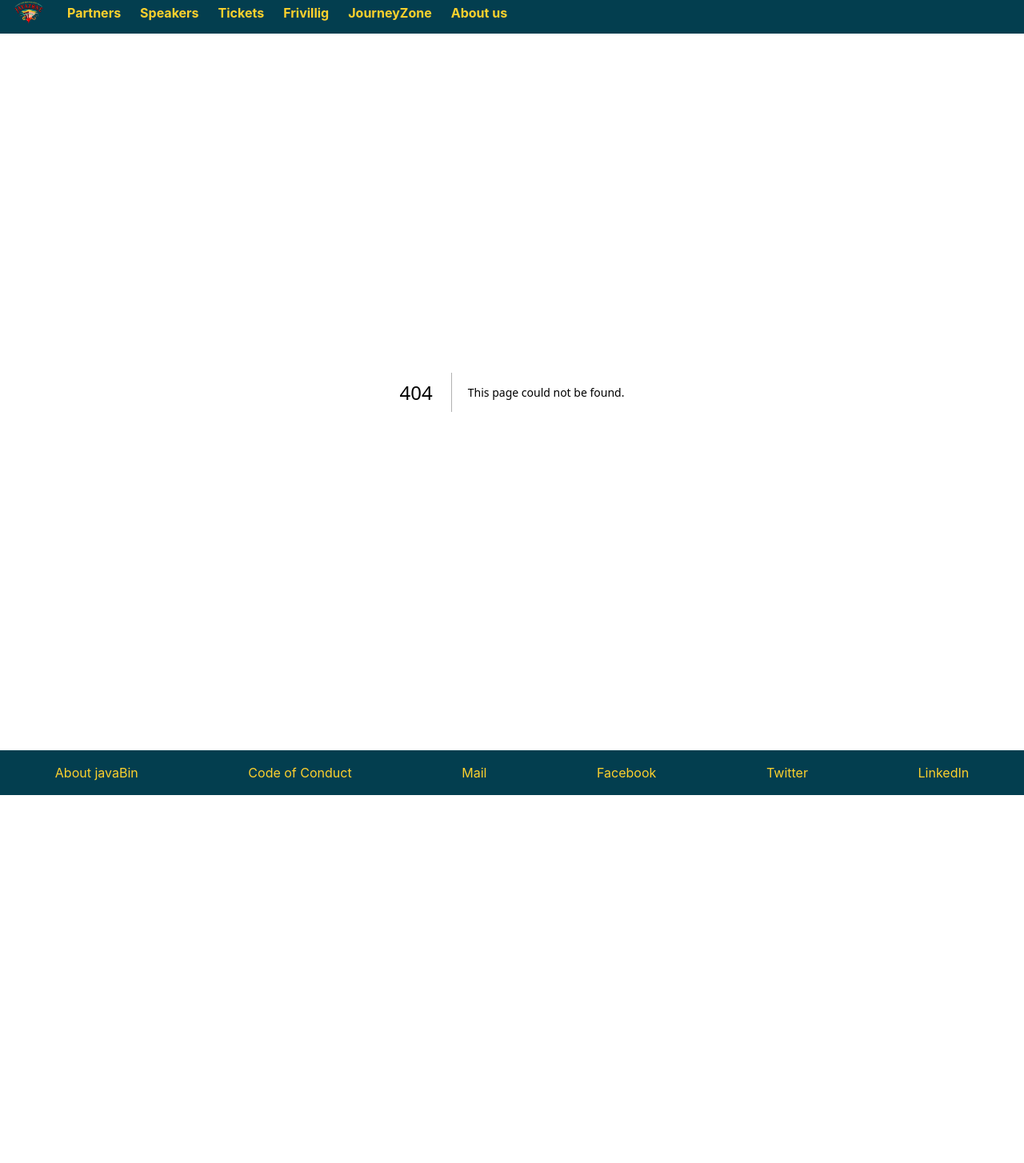
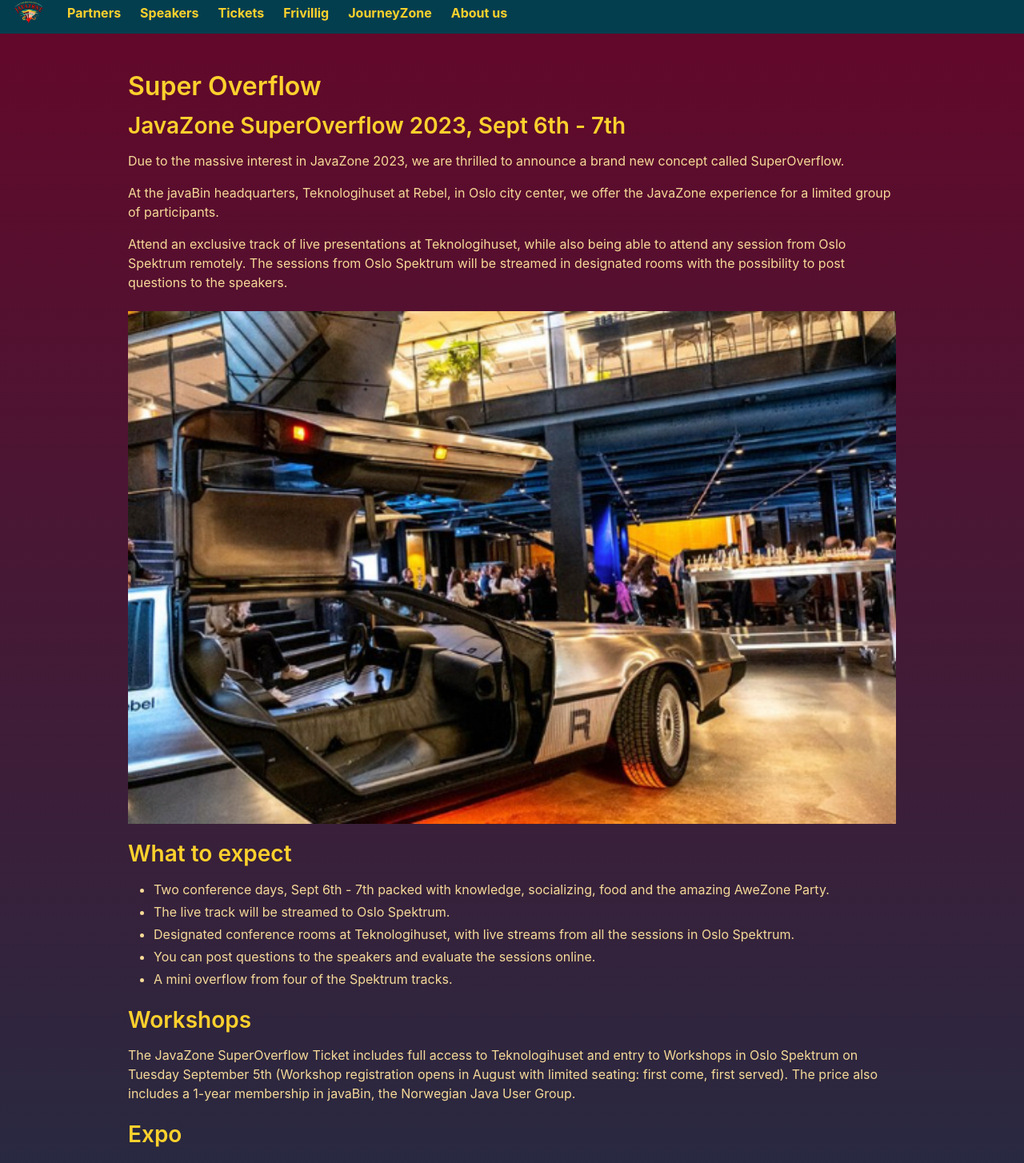
Before and after one commit to javaBin/2023.javazone.no, a Next.js app: page /superoverflow in a window 1280 px wide. Before the commit this address had no page. Shown: the part 10-1464 px from the top of the page at 80% size. Before the commit the page ends 1004 px from the top, so only its background shows below. Built offline with nearby package versions, Linux system fonts and the light colour scheme.

Commit message:
Superoverflow page

```diff
--- /dev/null
+++ b/app/superoverflow/page.module.css
@@ -0,0 +1,3 @@
+.superoverflow_image {
+  padding-bottom: 1rem;
+}
--- /dev/null
+++ b/app/superoverflow/page.tsx
@@ -0,0 +1,81 @@
+import Image from 'next/image'
+import Link from "next/link";
+import * as React from "react";
+import styles from "./page.module.css";
+
+export default function SuperOverflowPage() {
+  return (
+    <section className="content is-normal">
+      <h1>Super Overflow</h1>
+
+      <section className="content is-normal">
+        <h2>JavaZone SuperOverflow 2023, Sept 6th - 7th</h2>
+        <p>Due to the massive interest in JavaZone 2023, we are thrilled to announce a brand new concept called SuperOverflow.</p>
+        <p>At the javaBin headquarters, Teknologihuset at Rebel, in Oslo city center, we offer the JavaZone experience for a limited group of participants.</p>
+        <p>Attend an exclusive track of live presentations at Teknologihuset, while also being able to attend any session from Oslo Spektrum remotely. The sessions from Oslo Spektrum will be streamed in designated rooms with the possibility to post questions to the speakers.</p>
+      </section>
+
+      <Image
+        className={styles.superoverflow_image}
+        src="/images/rebel1.jpg"
+        alt="Rebel interior"
+        width={1000}
+        height={200}
+      />
+
+      <section className="content is-normal">
+        <h2>What to expect</h2>
+        <ul>
+          <li>Two conference days, Sept 6th - 7th packed with knowledge, socializing, food and the amazing AweZone Party.</li>
+          <li>The live track will be streamed to Oslo Spektrum.</li>
+          <li>Designated conference rooms at Teknologihuset, with live streams from all the sessions in Oslo Spektrum.</li>
+          <li>You can post questions to the speakers and evaluate the sessions online.</li>
+          <li>A mini overflow from four of the Spektrum tracks.</li>
+        </ul>
+
+      </section>
+
+      <section className="content is-normal">
+        <h2>Workshops</h2>
+        <p>The JavaZone SuperOverflow Ticket includes full access to Teknologihuset and entry to Workshops in Oslo Spektrum on Tuesday September 5th (Workshop registration opens in August with limited seating: first come, first served). The price also includes a 1-year membership in javaBin, the Norwegian Java User Group.</p>
+      </section>
+
+      <section className="content is-normal">
+        <h2>Expo</h2>
+        <p>During the whole conference the Expo area is open, serving continuous food and beverage, mingling, games and fun. After the last sessions on Wednesday, we invite you to join the Pre-AweZone party with free drinks and DJ before heading out.</p>
+      </section>
+
+      <section className="content is-normal">
+        <h2>AweZone Party</h2>
+        <p>AweZone is held at Kulturhuset, Himkok and Tukthuset. Here you will meet the other participants from Oslo Spektrum for a night of concerts, partying, more free drinks and food.</p>
+      </section>
+
+      <section className="content is-normal">
+        <h2>Tickets</h2>
+        <p>Ticket price: NOK3000 ex.VAT<br/>
+          Pre-sale opens on June 12th.<br/>
+          Official sale opens on June 15th.<br/></p>
+          <strong>
+            <Link className="button is-dark-blue is-fullwidth" href="https://app.checkin.no/event/58282/javazone-superoverflow-2023">
+              Book your ticket here
+            </Link>
+          </strong>
+          <p>Note: The button will send you to the webpage of our ticket partner Checkin.</p>
+      </section>
+
+      <section className="content is-normal">
+        <h2>Conditions</h2>
+        <p>All tickets are non-refundable after July 1st 2023, meaning that by purchasing tickets you accept that you cannot under any circumstances demand a refund for such tickets after this date. Notwithstanding the above, you will not receive a refund or be entitled to any other kind of compensation if the event, partly or as a whole, is canceled or postponed due to circumstances outside of our control, including war, strikes, natural disasters, lockdown, power failure, cyber-attacks or any other event that has to be classified as force majeure, as well as any consequences of pandemics including measures laid down by public governmental bodies or corporate policies to mitigate consequences of or health risk related to pandemics at any time.</p>
+        <p>In order to make SuperOverflow a success, we need a certain number of participants. We offer tickets from June 12th exclusively to participants who have registered for the ticket waiting list.</p>
+        <p>We will refund the full ticket price if SuperOverflow is canceled because of lack of interest.</p>
+      </section>
+
+      <section className="content is-normal">
+        <h2>Venue</h2>
+        <p>Teknologihuset/Rebel, Universitetsgata 2, 0164 Oslo</p>
+      </section>
+
+
+      </section>
+  )
+}
```
Also changed, not shown: public/images/rebel1.jpg (added).
